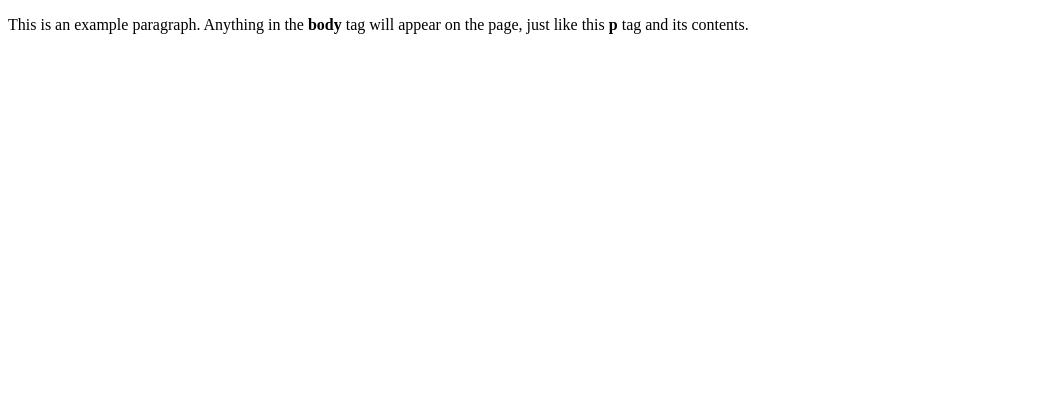
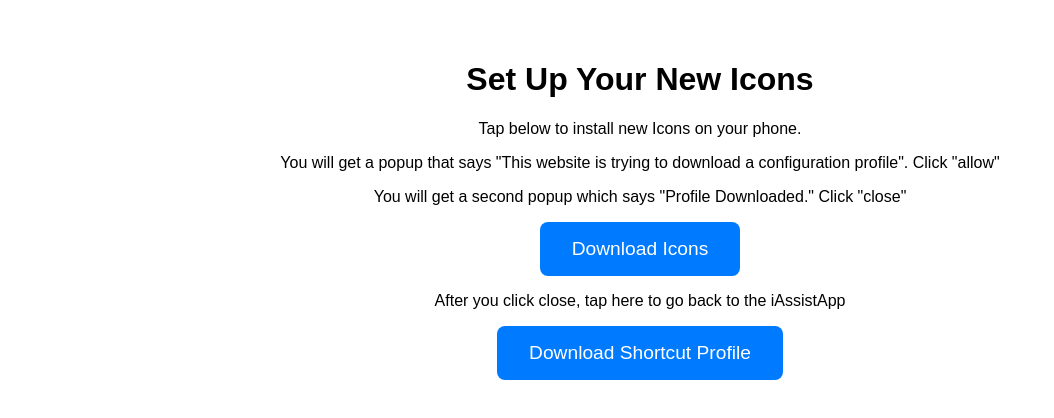
Before and after one commit to ariaramanathan/iAssist, a plain HTML site: page index.html in a window 1280 px wide. Shown: the whole page, without its empty margins (0-1054 px from the left). Drawn offline with Linux system fonts and the light colour scheme.

Commit message:
Update index.html

```diff
--- a/index.html
+++ b/index.html
@@ -1,9 +1,35 @@
-<!doctype html>
-<html>
-  <head>
-    <title>This is the title of the webpage!</title>
-  </head>
-  <body>
-    <p>This is an example paragraph. Anything in the <strong>body</strong> tag will appear on the page, just like this <strong>p</strong> tag and its contents.</p>
-  </body>
+<!DOCTYPE html>
+<html lang="en">
+<head>
+  <meta charset="UTF-8">
+  <title>Install Widget Shortcut</title>
+  <style>
+    body { font-family: sans-serif; text-align: center; padding: 2rem; }
+    a.download-button {
+      display: inline-block;
+      background: #007aff;
+      color: white;
+      padding: 1rem 2rem;
+      text-decoration: none;
+      border-radius: 8px;
+      font-size: 1.2rem;
+    }
+  </style>
+</head>
+<body>
+  <h1>Set Up Your New Icons</h1>
+  <p>Tap below to install new Icons on your phone.</p>
+  <p> You will get a popup that says "This website is trying to download a configuration profile". Click "allow" </p>
+  <p> You will get a second popup which says "Profile Downloaded." Click "close" </p>
+  <a class="download-button" href="https://ariaramanathan/iAssist/icons.mobileconfig">
+    Download Icons
+  </a>
+
+
+  <p> After you click close, tap  here to go back to the iAssistApp </p>
+  <a class="download-button" href="iAssistApp://test">
+    Download Shortcut Profile
+  </a>
+
+</body>
 </html>
```
